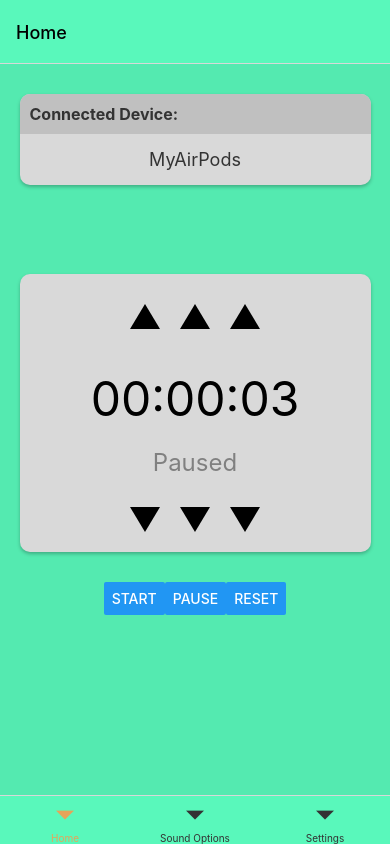
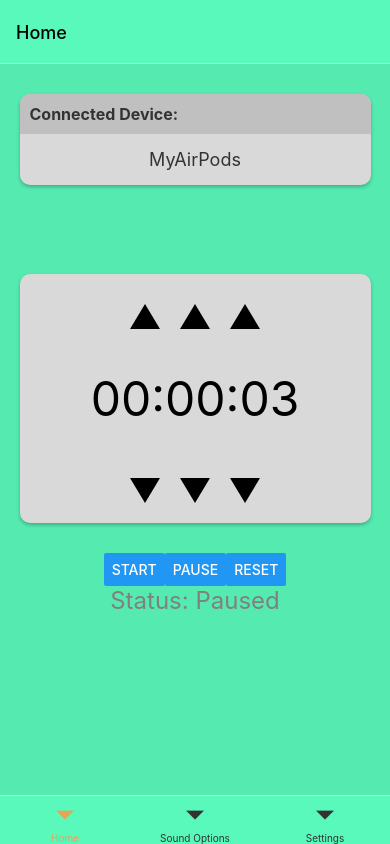
Before and after one commit to DavisZee/AlarmApp, a React Native app in the folder MyAlarmApp/: screen /Tabs in a window 390 px wide. Built offline with nearby package versions, Linux system fonts and the light colour scheme.

Commit message:
fixed button styling and status location

```diff
--- a/MyAlarmApp/components/Timer.tsx
+++ b/MyAlarmApp/components/Timer.tsx
@@ -1,6 +1,6 @@
 import React, { useState, useEffect } from 'react';
 import { View, Text, Button, StyleSheet } from 'react-native';
-
+import { timer_comp_styles } from '../screens/styles';
 
 interface TimerProps {
     time: number; // accept time as a prop
@@ -60,10 +60,11 @@ const Timer: React.FC<TimerProps> = ( {time, isRunning, setIsRunning, setTime} )
     };
 
     return (
-        <View style={styles.timerContainer}>
-            <Text style={styles.timerText}>{formatTime(time)}</Text>
-            <Text style={styles.statusText}>{isRunning ? 'Running' : 'Paused'}</Text>
+        <View style={timer_comp_styles.timerContainer}>
+            <Text style={timer_comp_styles.timerText}>{formatTime(time)}</Text>
+
             {/**
+            <Text style={timer_comp_styles.statusText}>{isRunning ? 'Running' : 'Paused'}</Text>
             <Button title="Start" onPress={startTimer} />
             <Button title="Pause" onPress={pauseTimer} />
             <Button title="Reset" onPress={resetTimer} />
@@ -73,19 +74,4 @@ const Timer: React.FC<TimerProps> = ( {time, isRunning, setIsRunning, setTime} )
     );
 };
 
-const styles = StyleSheet.create({
-    timerContainer: {
-        alignItems: 'center',
-        margin: 20,
-    },
-    timerText: {
-        fontSize: 48,
-        marginBottom: 20,
-    },
-    statusText: {
-        fontSize: 24,
-        color: 'gray',
-    },
-});
-
 export default Timer;
--- a/MyAlarmApp/screens/styles.tsx
+++ b/MyAlarmApp/screens/styles.tsx
@@ -134,3 +134,18 @@ export const timer_button_styles = StyleSheet.create({
     padding: 10,
   },
 });
+
+export const timer_comp_styles = StyleSheet.create({
+  timerContainer: {
+    alignItems: 'center',
+    margin: 20,
+  },
+  timerText: {
+    fontSize: 48,
+    marginBottom: 20,
+  },
+  statusText: {
+    fontSize: 24,
+    color: 'gray',
+  },
+});
--- a/MyAlarmApp/screens/tab_screens/HomeScreen.tsx
+++ b/MyAlarmApp/screens/tab_screens/HomeScreen.tsx
@@ -1,6 +1,6 @@
-import { Button, StyleSheet, Text, View, TouchableOpacity } from 'react-native';
+import { Button, TextInput, Text, View, TouchableOpacity } from 'react-native';
 import React, { useState } from 'react';
-import { styles, bt_card_styles, timer_styles, timer_button_styles } from '../styles'; // import path for styles
+import { styles, bt_card_styles, timer_styles, timer_button_styles, timer_comp_styles } from '../styles'; // import path for styles
 import Timer from '../../components/Timer';
 
 
@@ -73,6 +73,8 @@ const HomeScreen: React.FC = () => {
         <Button title="Pause" onPress={pauseTimer} />
         <Button title="Reset" onPress={resetTimer} />
       </View>
+      <View><Text style={timer_comp_styles.statusText}>Status: {isRunning ? 'Running' : 'Paused'}</Text></View>
+
     </View>
   );
 };
```
Lines whose indentation alone changed are shown as unchanged.
